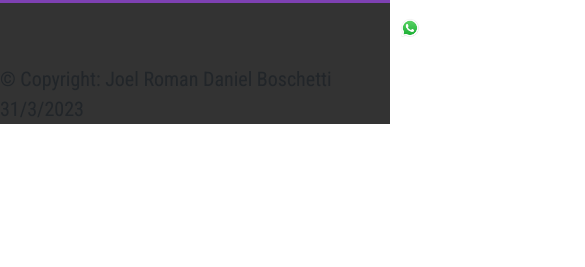
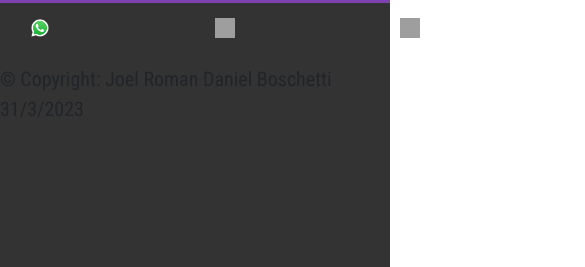
Before and after one commit to JoelBoschetti/pre-entrega2-joelboschetti, a website: page index.html in a window 390 px wide. Shown: the part 932-1199 px from the top of the page, 585 px wide, since content can reach past the window. Before the commit the page ends 1056 px from the top, so only its background shows below. Drawn offline with nearby package versions, Linux system fonts and the light colour scheme; grey boxes are pictures that could not be loaded.

Commit message:
cambios criticos finales

```diff
--- a/scss/partials/_MediaQuerys.scss
+++ b/scss/partials/_MediaQuerys.scss
@@ -80,8 +80,9 @@
         font-size: 100%;
     }
     footer{
+
         font-size: 100%;
-        padding-bottom: 0px !important;
+        padding-bottom: 0px ;
     }
     .links{
         color: black;
@@ -104,6 +105,7 @@
         display: flex;
         list-style: none;
         gap: 165px !important;
+        padding-left:30px !important;
     }
     .Copyright{
         font-size: 20px;
```
Also changed, not shown: css/style.css, 1 other file.
